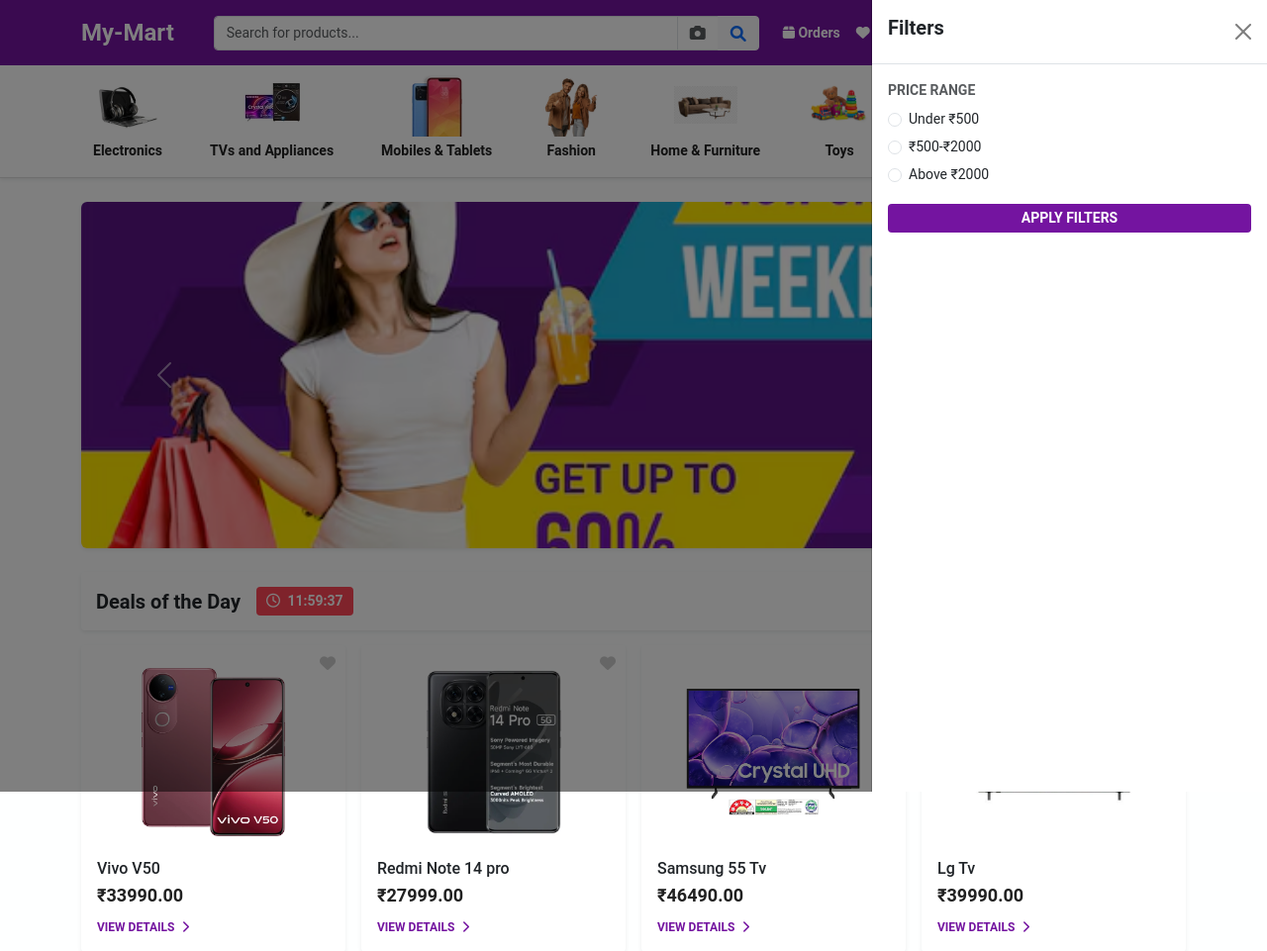
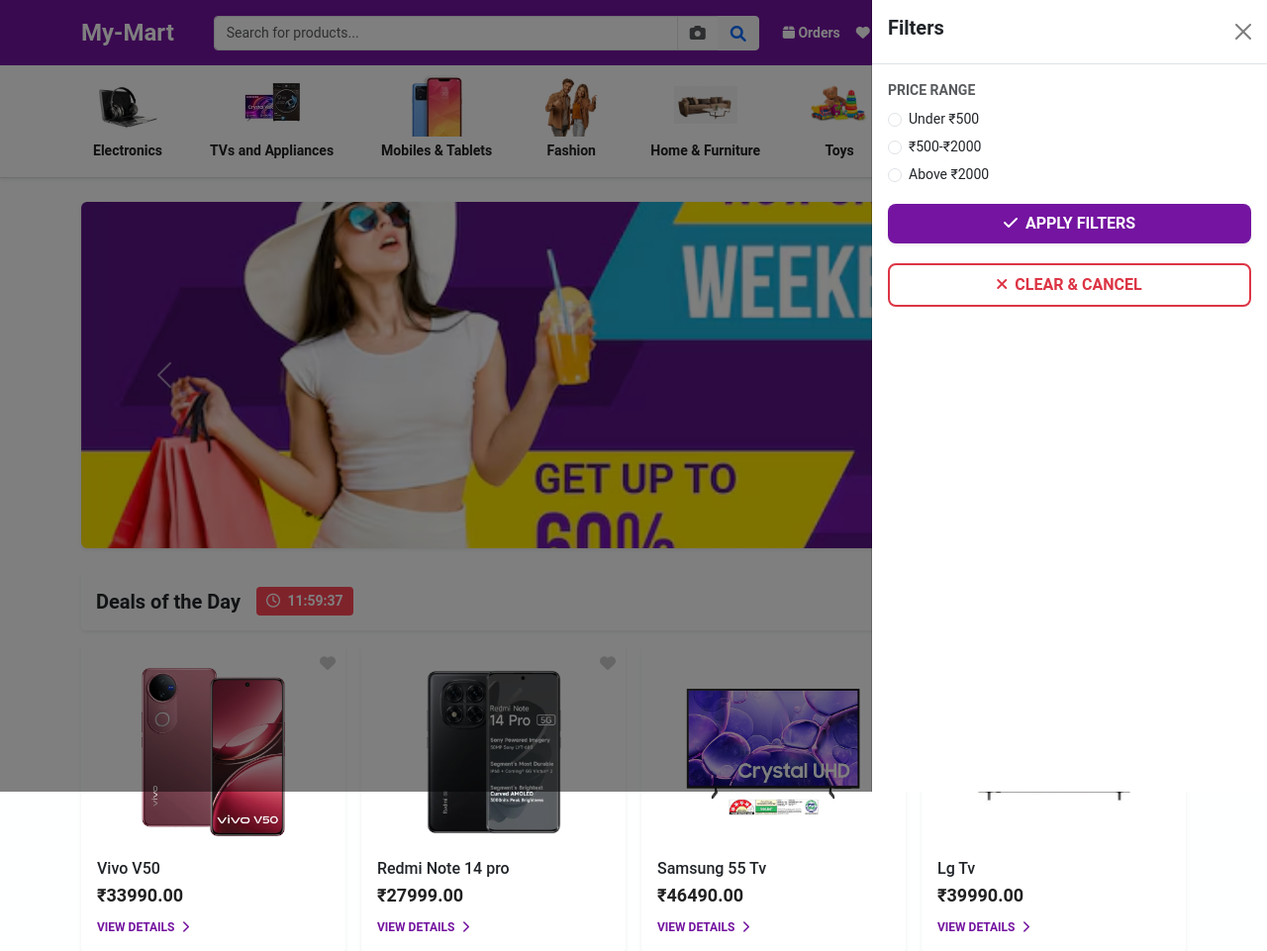
Before and after one commit to DikshaMourya/my-shopping-site, a Django app: page / in a window 1280 px wide, after a click that opens the changed part. Shown: the top 961 px of the page at 99% size. Run offline with Django 5.2, Linux system fonts and the light colour scheme; data comes from the database, SQL or seed files in the repository; grey boxes are pictures that could not be loaded.

Commit message:
add cancel button and added spacing between filter buttons

```diff
--- a/collection/templates/collection/index.html
+++ b/collection/templates/collection/index.html
@@ -150,7 +150,14 @@
                     <input class="form-check-input" type="radio" name="price" value="above2000" id="p3" {% if request.GET.price == 'above2000' %}checked{% endif %}>
                     <label class="form-check-label" for="p3">Above ₹2000</label>
                 </div>
-                <button type="submit" class="btn btn-primary btn-sm w-100 fw-bold" style="background:#7414a0; border:none;">APPLY FILTERS</button>
+                <div class="d-grid gap-3 mt-3"> <button type="submit" class="btn btn-primary py-2 fw-bold shadow-sm" style="background:#7414a0; border:none; border-radius: 8px;">
+        <i class="fas fa-check me-2"></i>APPLY FILTERS
+    </button>
+
+    <a href="{% url 'index' %}" class="btn btn-outline-danger py-2 fw-bold mt-1" style="border-radius: 8px; border-width: 2px;">
+        <i class="fas fa-times me-2"></i>CLEAR & CANCEL
+    </a>
+</div>
             </form>
         </div>
     </div>
```
